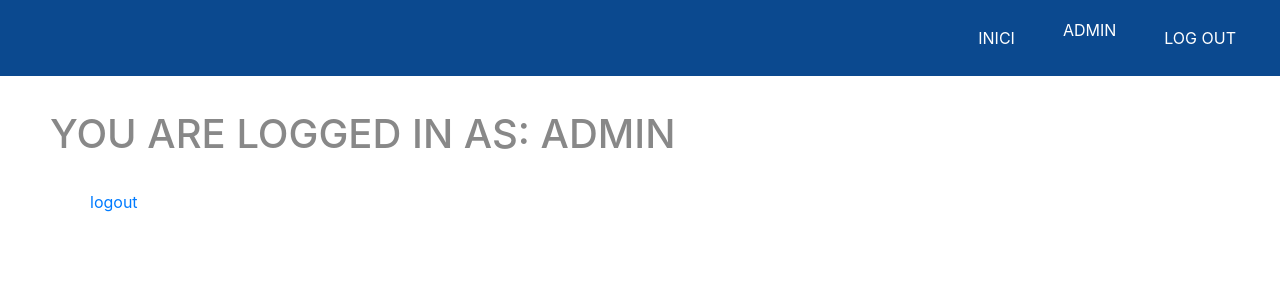
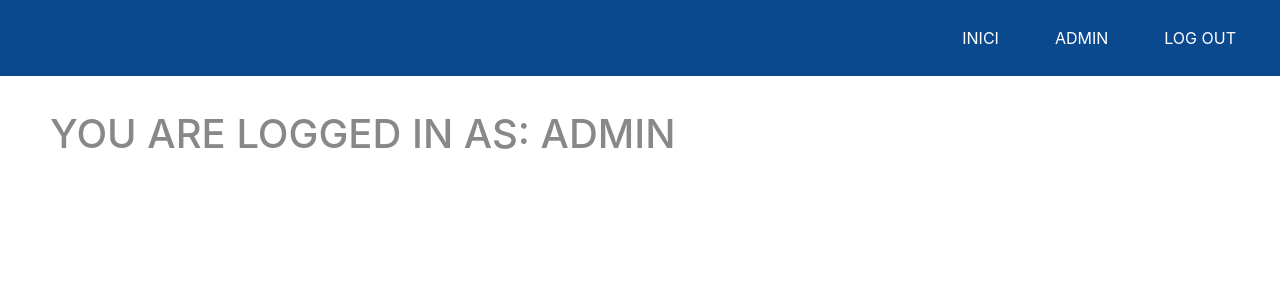
Before and after one commit to aserrall/deployment, a Django app: page /foro/ in a window 1280 px wide. Shown: the top 300 px of the page. Run offline with Django 3.2, Linux system fonts and the light colour scheme; a user stored in the database is signed in; some libraries are stand-ins or nearby versions.

Commit message:
Nav item fix

```diff
--- a/PracticaEs/likeme/templates/likeme/BaseLayout.html
+++ b/PracticaEs/likeme/templates/likeme/BaseLayout.html
@@ -30,7 +30,8 @@ href="https://stackpath.bootstrapcdn.com/font-awesome/4.7.0/css/font-awesome.min
       </li>
       <ul &nbsp;></ul>
       {% if user.is_authenticated %}
-        <li>{{user}}</li>
+        <li class="nav-item">
+          <a class="nav-link"> {{user}}</a></li>
       <ul &nbsp;></ul>
         <li class="nav-item">
           <a class="nav-link" href="{% url 'logout' %}" name="logout">LOG OUT</a>
--- a/PracticaEs/likeme/templates/likeme/foro.html
+++ b/PracticaEs/likeme/templates/likeme/foro.html
@@ -7,6 +7,5 @@ href="{% static 'css/style.css' %}" />
 {% block content %}
 
     <h1>You are logged in as: {{ user }}</h1>
-    <ul><br><a href="{% url 'logout' %}"> logout</a></ul>
 
 {% endblock %}
```
Also changed, not shown: PracticaEs/db.sqlite3.
